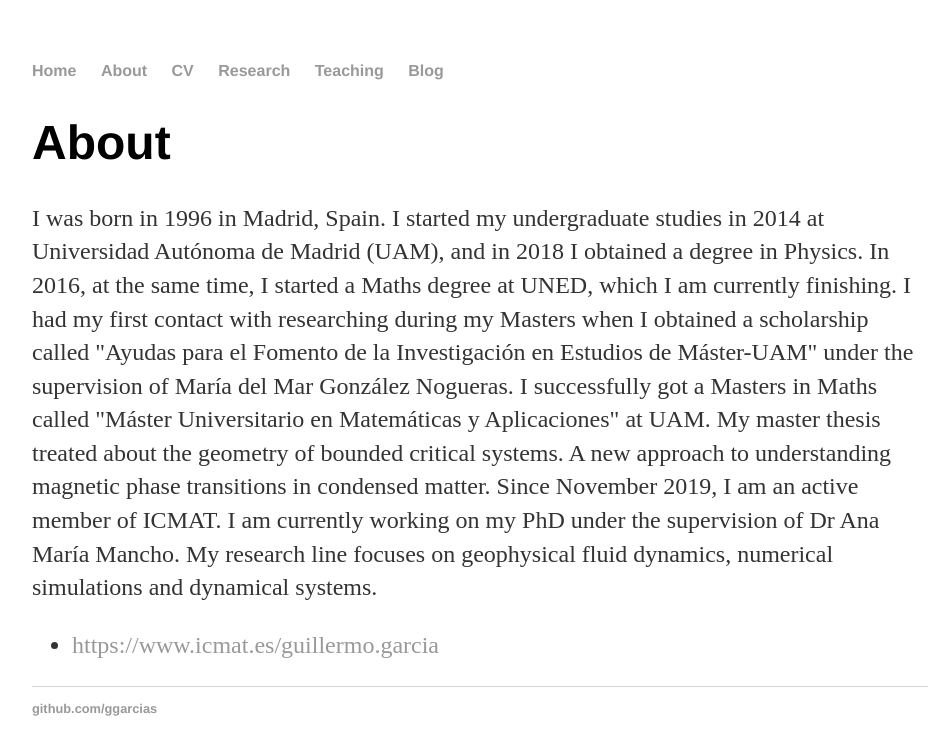
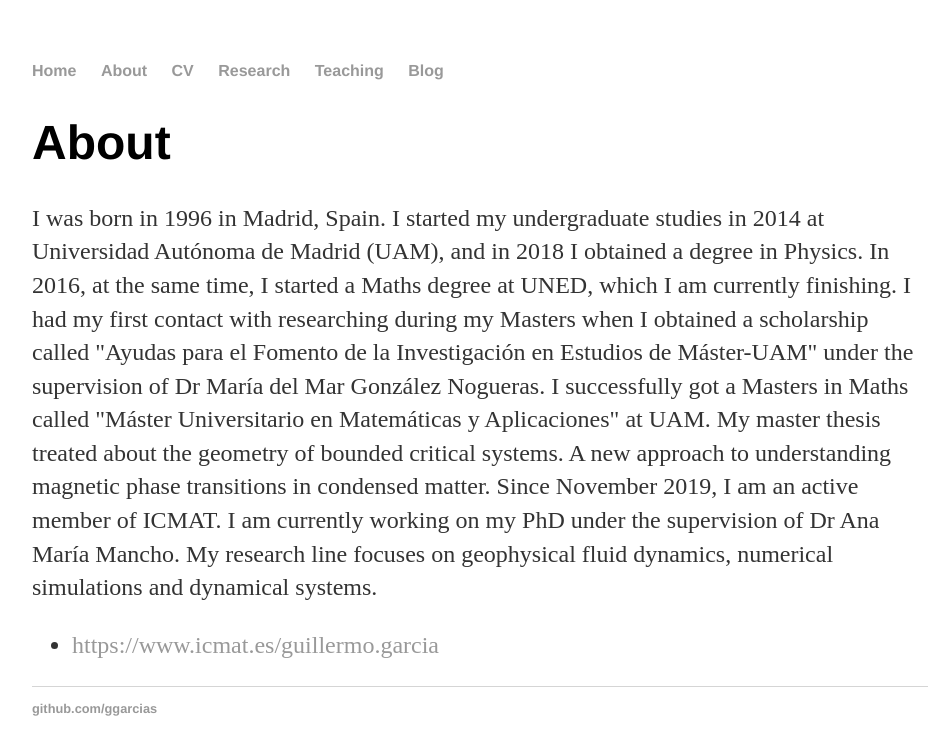
Before and after one commit to ggarcias/ggarcias.github.io, a Jekyll site: the page built from about/index.html, in a window 1280 px wide. Shown: the top 755 px of the page, without its empty margins (160-1104 px from the left). Built offline with Jekyll 4.4.1, drawn with Linux system fonts in a browser that asks for light colours.

Commit message:
update about

```diff
--- a/about/index.html
+++ b/about/index.html
@@ -6,7 +6,7 @@ title: Guillermo García-Sánchez, ICMAT Predoctoral Student
 		<div class="about">
 			<h1>About</h1>
 			<p>I was born in 1996 in Madrid, Spain. I started my undergraduate studies in 2014 at Universidad Autónoma de Madrid (UAM), and in 2018 I obtained a degree in Physics. In 2016, at the same time, I started a Maths degree at UNED, which I am currently finishing.
-			I had my first contact with researching during my Masters when I obtained a scholarship called "Ayudas para el Fomento de la Investigación en Estudios de Máster-UAM" under the supervision of María del Mar González Nogueras. I successfully got a Masters in Maths called "Máster Universitario en Matemáticas y Aplicaciones" at UAM. My master thesis treated about the geometry of bounded critical systems. A new approach to understanding magnetic phase transitions in condensed matter.
+			I had my first contact with researching during my Masters when I obtained a scholarship called "Ayudas para el Fomento de la Investigación en Estudios de Máster-UAM" under the supervision of Dr María del Mar González Nogueras. I successfully got a Masters in Maths called "Máster Universitario en Matemáticas y Aplicaciones" at UAM. My master thesis treated about the geometry of bounded critical systems. A new approach to understanding magnetic phase transitions in condensed matter.
 			Since November 2019, I am an active member of ICMAT. I am currently working on my PhD under the supervision of Dr Ana María Mancho. My research line focuses on geophysical fluid dynamics, numerical simulations and dynamical systems.</p>
 
 			<ul class="contacts">
```
